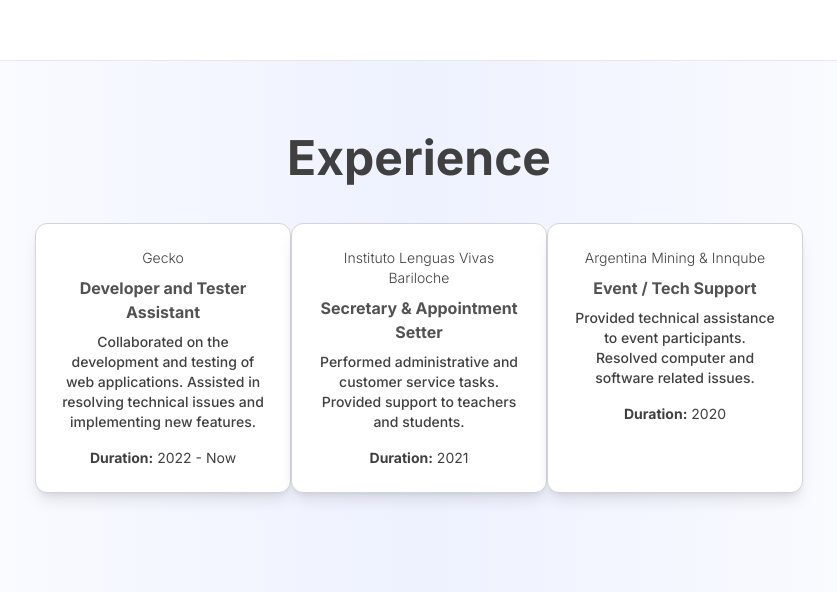
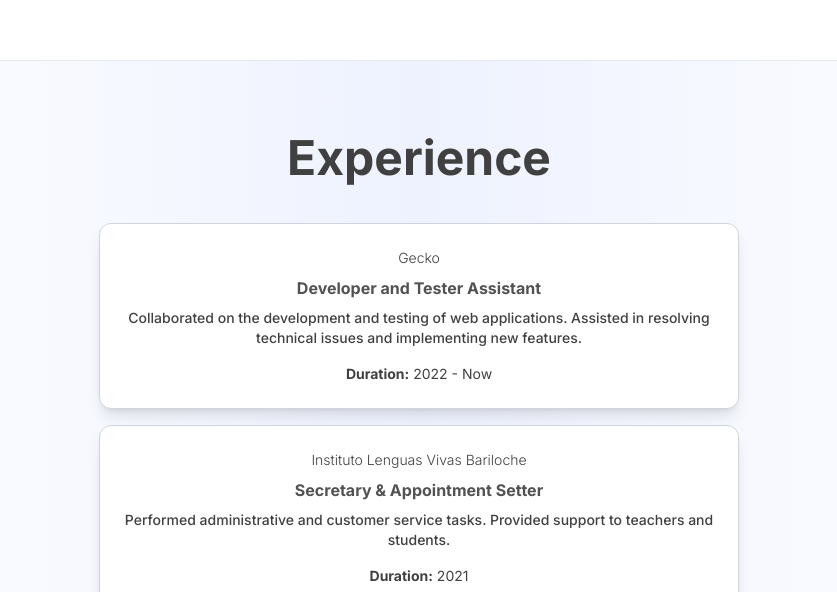
Before and after one commit to tmatteozzi/portfolio, a Next.js app: page / in a window 1280 px wide. Shown: the part 2952-3544 px from the top of the page, without its empty margins (221-1058 px from the left). Built offline with nearby package versions, Linux system fonts and the light colour scheme.

Commit message:
ExperienceList changes

```diff
--- a/app/pages/Experience/ExperienceList.tsx
+++ b/app/pages/Experience/ExperienceList.tsx
@@ -6,11 +6,6 @@ import { motion } from 'framer-motion';
 interface ExperienceListProps {
     experiences: ExperienceProps[];
 }
-
-const containerVariants = {
-    hidden: { opacity: 0, scale: 0.95 },
-    visible: { opacity: 1, scale: 1, transition: { staggerChildren: 0.2 } }
-};
 
 const itemVariants = {
     hidden: { opacity: 0, y: 20 },
@@ -21,14 +16,13 @@ export default function ExperienceList({ experiences }: ExperienceListProps) {
     return (
         <section
             id="experience-list"
-            className=" bg-gradient-to-r from-white via-indigo-50 to-white dark:from-gray-900 dark:via-gray-950 dark:to-black min-h-screen py-16 text-center"
+            className="bg-gradient-to-r from-white via-indigo-50 to-white dark:from-gray-900 dark:via-gray-950 dark:to-black min-h-screen py-16 text-center"
         >
             <h1 className="text-2xl md:text-4xl lg:text-5xl font-bold text-neutral-700 dark:text-white leading-relaxed lg:leading-snug mb-8 mx-auto">
                 Experience
             </h1>
             <motion.div
-                className="flex flex-wrap justify-center"
-                variants={containerVariants}
+                className="flex flex-wrap justify-center gap-4"
                 initial="hidden"
                 animate="visible"
             >
@@ -36,7 +30,7 @@ export default function ExperienceList({ experiences }: ExperienceListProps) {
                     <motion.div
                         key={index}
                         variants={itemVariants}
-                        className="flex items-stretch w-full sm:w-1/2 md:w-1/2 lg:w-1/4 xl:w-1/5 mx-auto sm:mx-0 mb-4"
+                        className="w-full mx-8 sm:w-1/2 md:w-1/2 lg:w-1/2 xl:w-1/2"
                     >
                         <Experience
                             companyName={experience.companyName}
```
